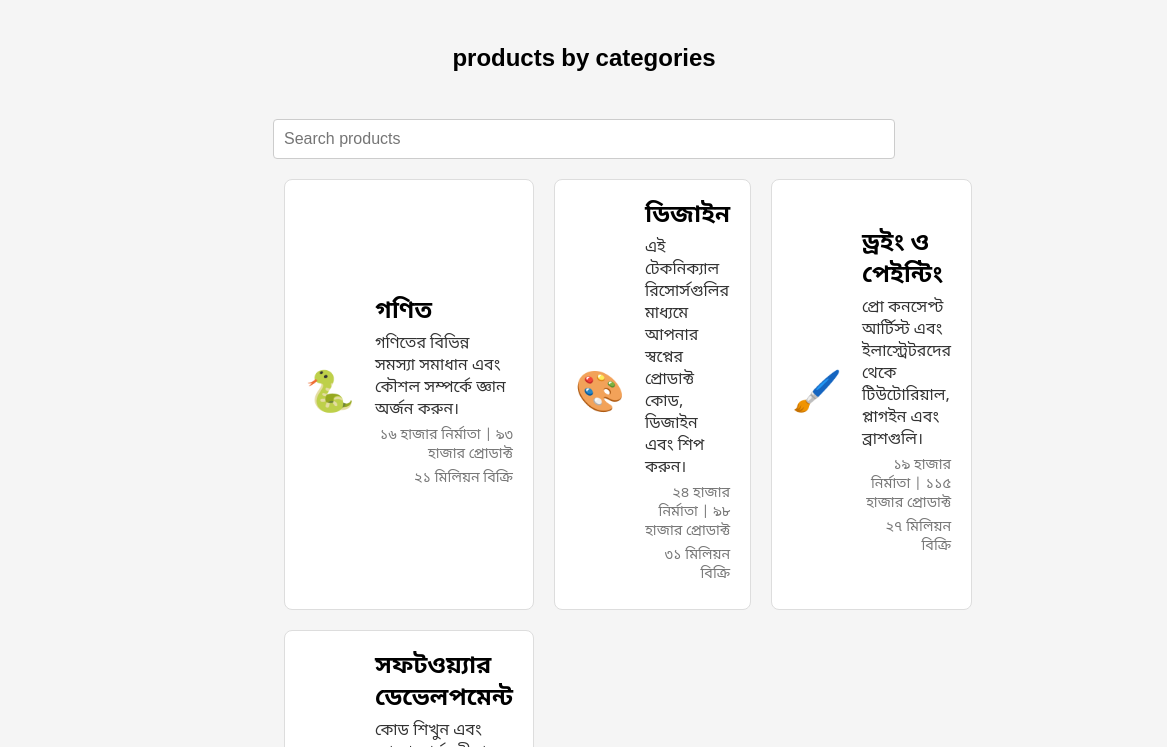
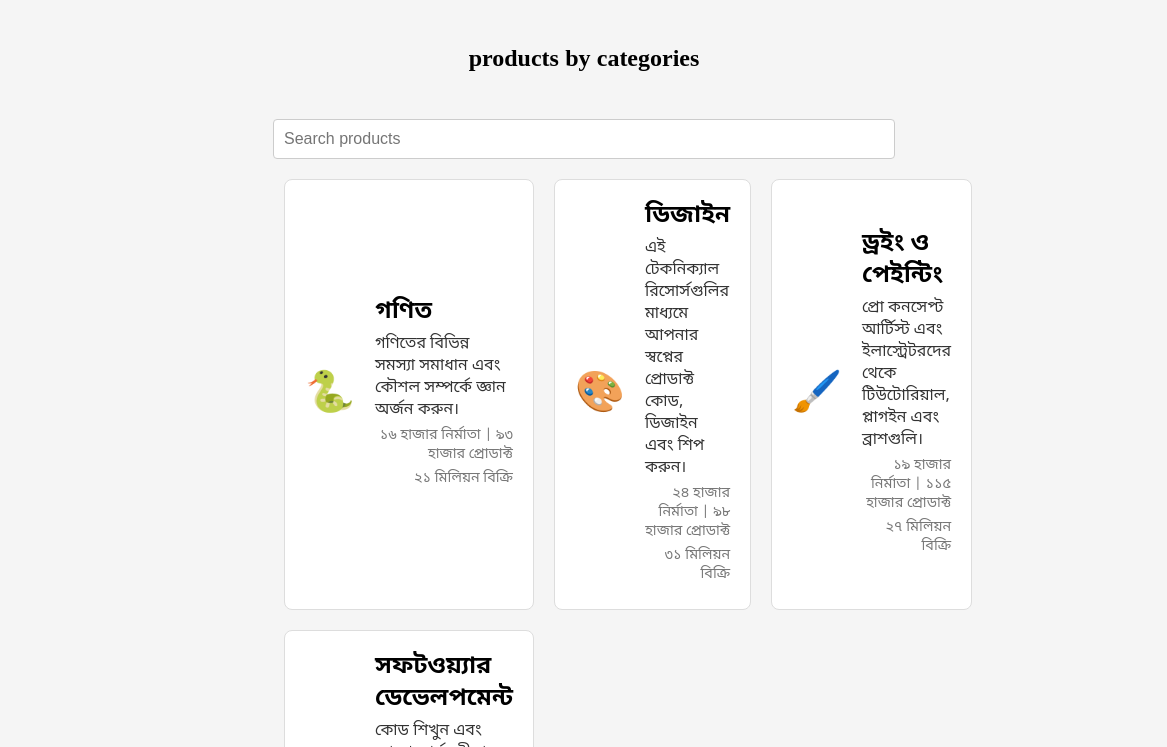
Before and after one commit to xhamsterbd/hash-note, a plain HTML site: page index.html in a window 1280 px wide. Shown: the top 747 px of the page, 56-1223 px from the left. Drawn offline with Linux system fonts and the light colour scheme.

Commit message:
Update index.html

```diff
--- a/index.html
+++ b/index.html
@@ -10,7 +10,7 @@
 
     <style>
         body {
-            font-family: 'Noto Sans Bengali', sans-serif;
+            font-family: 'Noto Sans Bengali';
             background-color: #f5f5f5;
             color: #333;
             margin: 0;
```
